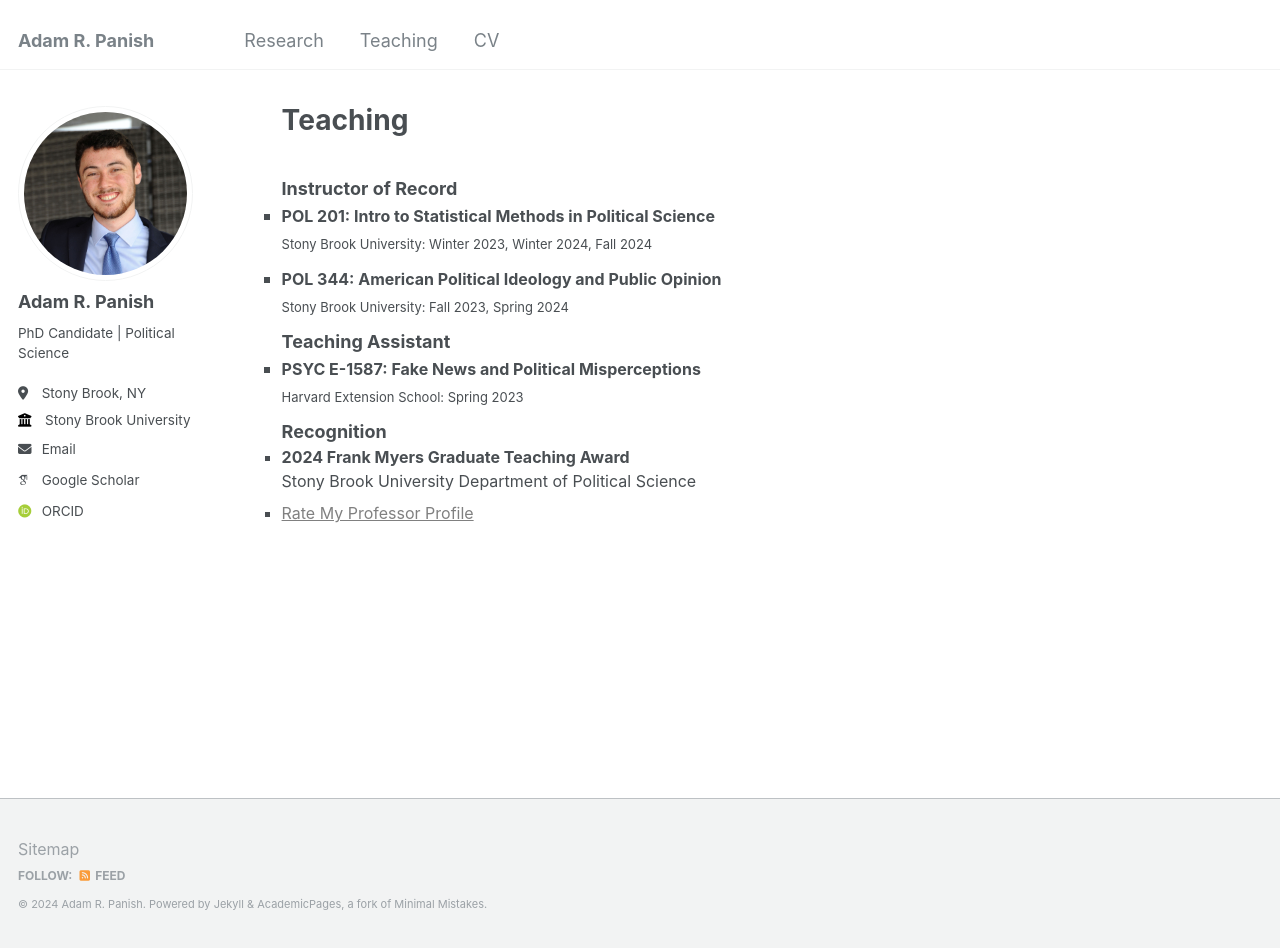
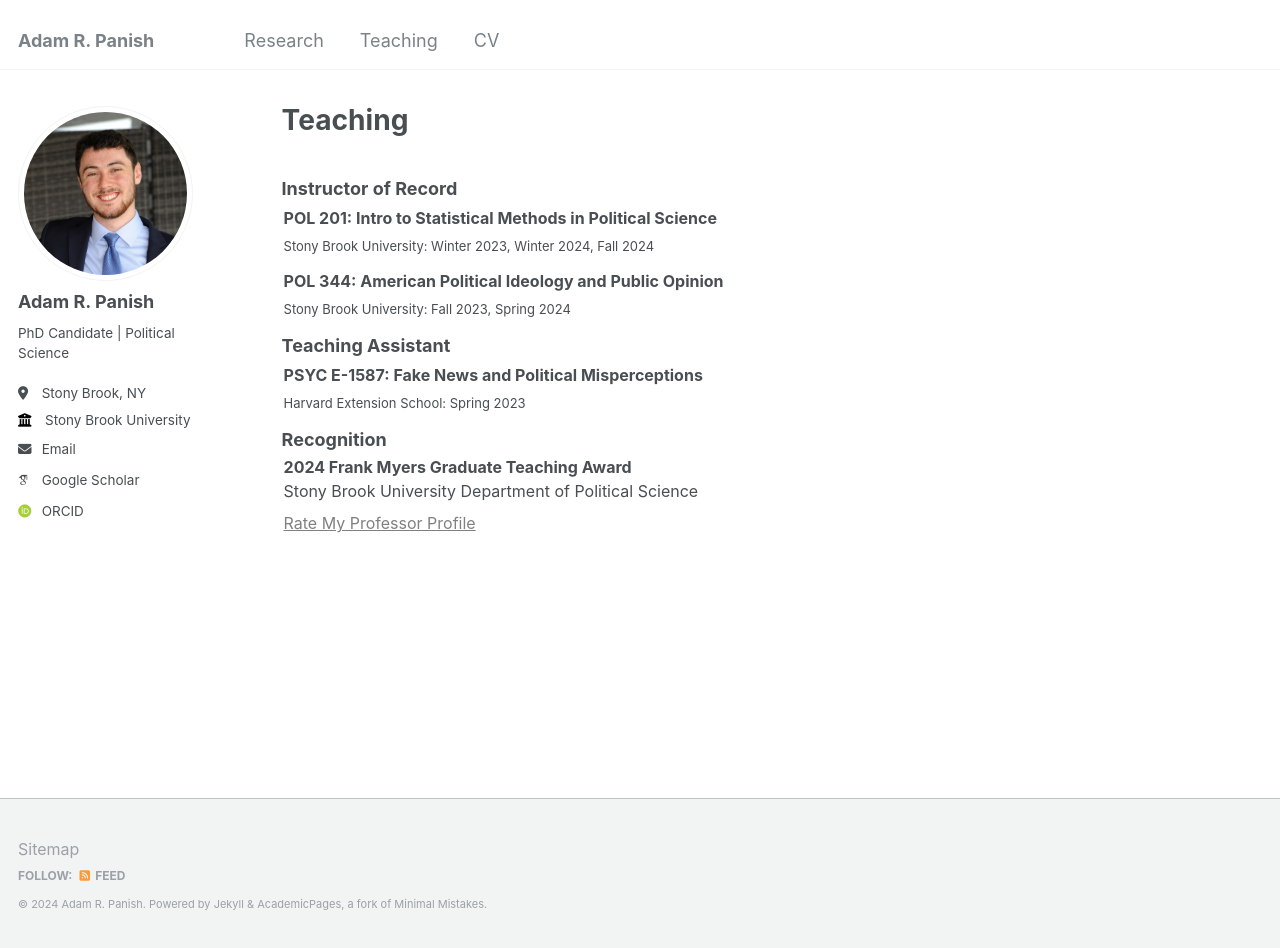
Before and after one commit to adampanish/adampanish.github.io, a Jekyll site: the page built from _pages/teaching.html, in a window 1280 px wide and 948 px high. Built offline with Jekyll 4.4.1, drawn with Linux system fonts in a browser that asks for light colours; some web fonts are replaced.

Commit message:
Update teaching.html

```diff
--- a/_pages/teaching.html
+++ b/_pages/teaching.html
@@ -7,15 +7,15 @@ author_profile: true
 <head>
 <style>
 ul {
-  list-style-type: square;
-  margin: 0px;
-  padding: 0px;
+  list-style-type: none;
+  margin: 0;
+  padding: 2px;
 }
 </head>
 </style>
 
 <br>
-<font size=4><b>Instructor of Record</b></font><ul>
+<font size=4.25><b>Instructor of Record</b></font><ul>
   <font size=3><li><b>POL 201: Intro to Statistical Methods in Political Science</b></font><br>
   <font size=2>Stony Brook University: Winter 2023, Winter 2024, Fall 2024</font>
 </li>
@@ -25,13 +25,13 @@ ul {
 </li>
 </ul>
 
-<font size=4><b>Teaching Assistant</b></font><ul>
+<font size=4.25><b>Teaching Assistant</b></font><ul>
   <font size=3><li><b>PSYC E-1587: Fake News and Political Misperceptions</b></font><br>
   <font size=2>Harvard Extension School: Spring 2023</font>
 </li>
 </ul>
 
-<font size=4><b>Recognition</b></font><ul>
+<font size=4.25><b>Recognition</b></font><ul>
 <font size=3><li><b>2024 Frank Myers Graduate Teaching Award</b><br>
   <font size=3>Stony Brook University Department of Political Science</li>
 <li><a href="https://www.ratemyprofessors.com/professor/2897587" style="color: #808080" style="text-decoration:none;">Rate My Professor Profile</a></li></font></ul>
```
